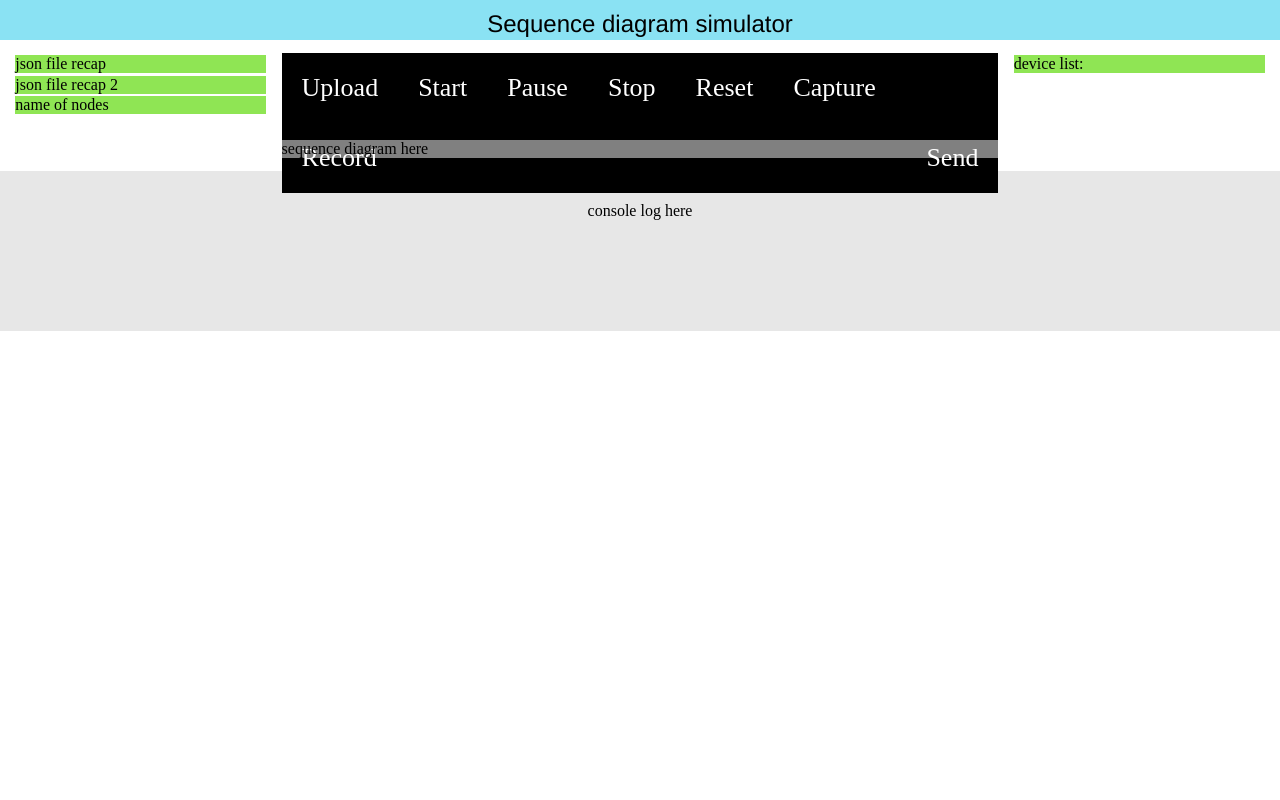
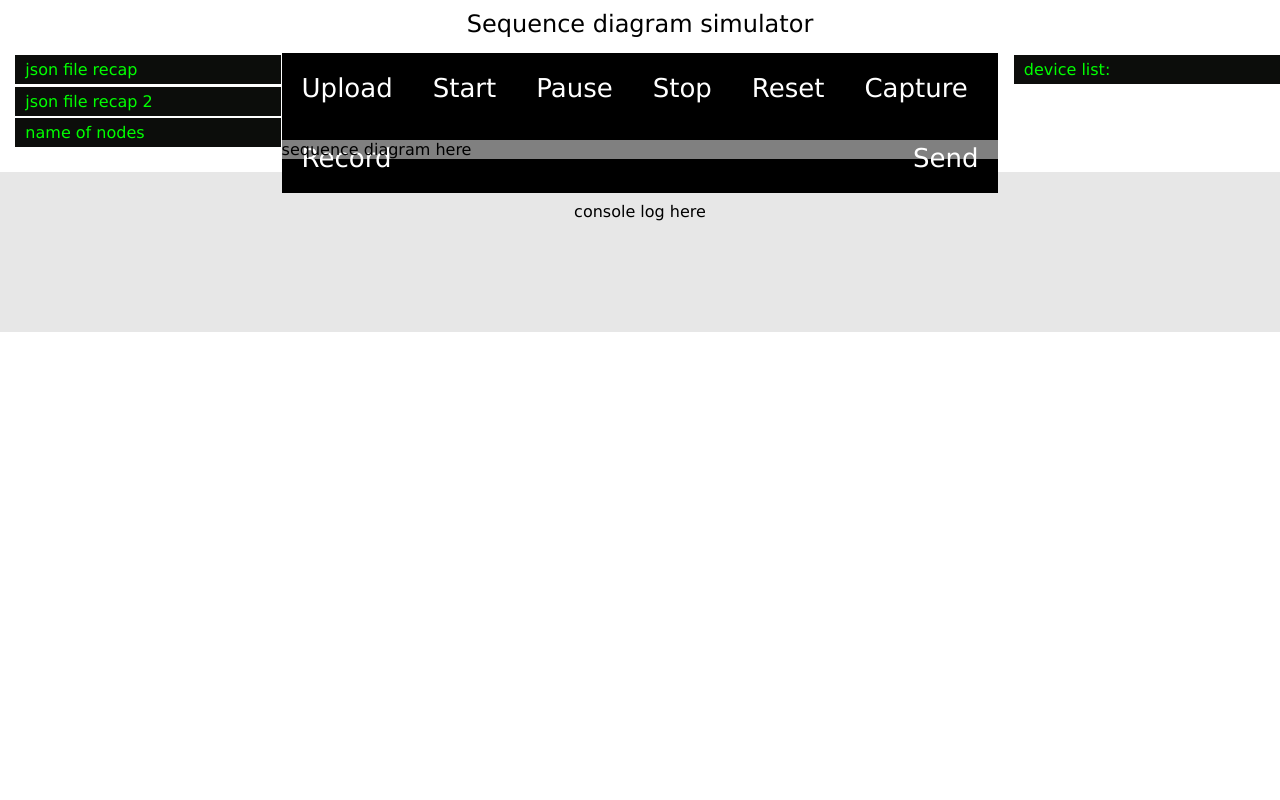
Before and after one commit to DIT029-Group1/Distributed-System, a PHP site: page /App.html in a window 1280 px wide. Run offline with PHP 8.4, Linux system fonts and the light colour scheme.

Commit message:
Changed style and color of font. Changed background color of nodes and devices boxes.

```diff
--- a/simulator/design.css
+++ b/simulator/design.css
@@ -1,16 +1,16 @@
 * {
 	margin: 0;
 	padding: 0;
+	font-family: 'Lucida Sans', 'Lucida Sans Regular', 'Lucida Grande', 'Lucida Sans Unicode', Geneva, Verdana, sans-serif;
+
 }
 
 .header{
-	background-color: #8AE2F3;
-	height: 5%;
+    height: 5%;
 	margin-bottom: 1%;
 	text-align: center;
 	line-height: 200%;
-	font-family: Helvetica;
-	font-size: 150%;
+    font-size: 150%;
 }
 
 .left{
@@ -23,10 +23,12 @@
 }
 
 .left .content1, .content2, .content3 {
-	background-color: #8FE554;
+	background-color: #0C0D0B;
 	margin: 1%;
 	width: 98%;
 	height: auto;
+	color: #00FF00;
+	padding: 5px 5px 5px 10px;
 }
 
 .container{
@@ -62,10 +64,12 @@
 }
 
 .right .device {
-	background-color: #8FE554;
+	background-color: #0C0D0B;
 	margin: 1%;
 	width: 98%;
 	height: auto;
+	color: #00FF00;
+	padding: 5px 5px 5px 10px;
 }
 
 .footer{
@@ -103,7 +107,8 @@ li a {
 li a:hover {
 	color: black;
 	background-color:  #E7E7E7;
-	 transform: scale(1.6);
+	 transform: scale(1.3);
+	 border-radius: 3px;
 
 
 }
@@ -128,7 +133,7 @@ li a:hover {
 
 	.container .nav ul li a{
 		 float: left;
-        font-size:2.8px;
+         font-size:2.4px;
 
 
 	}
```
